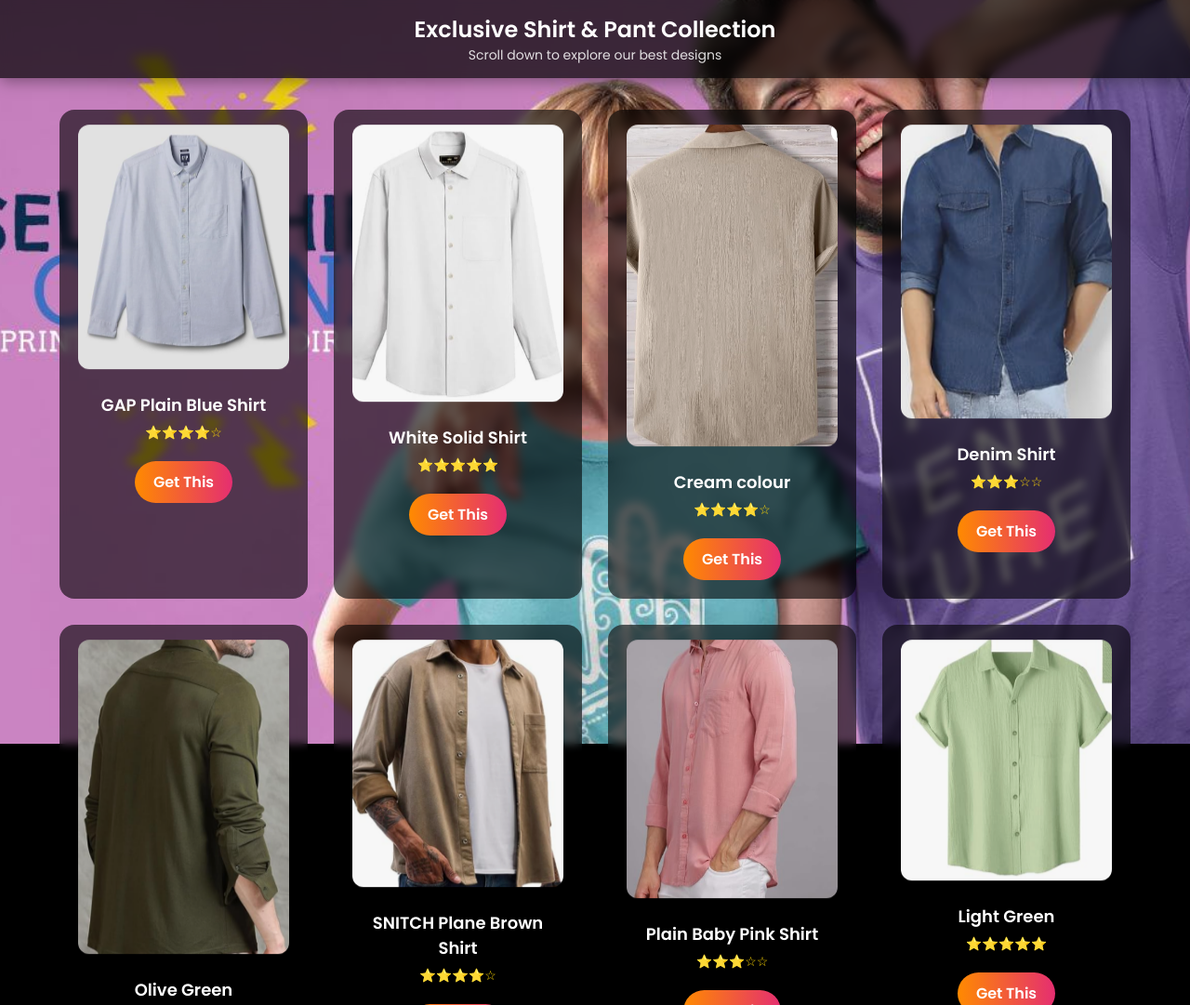
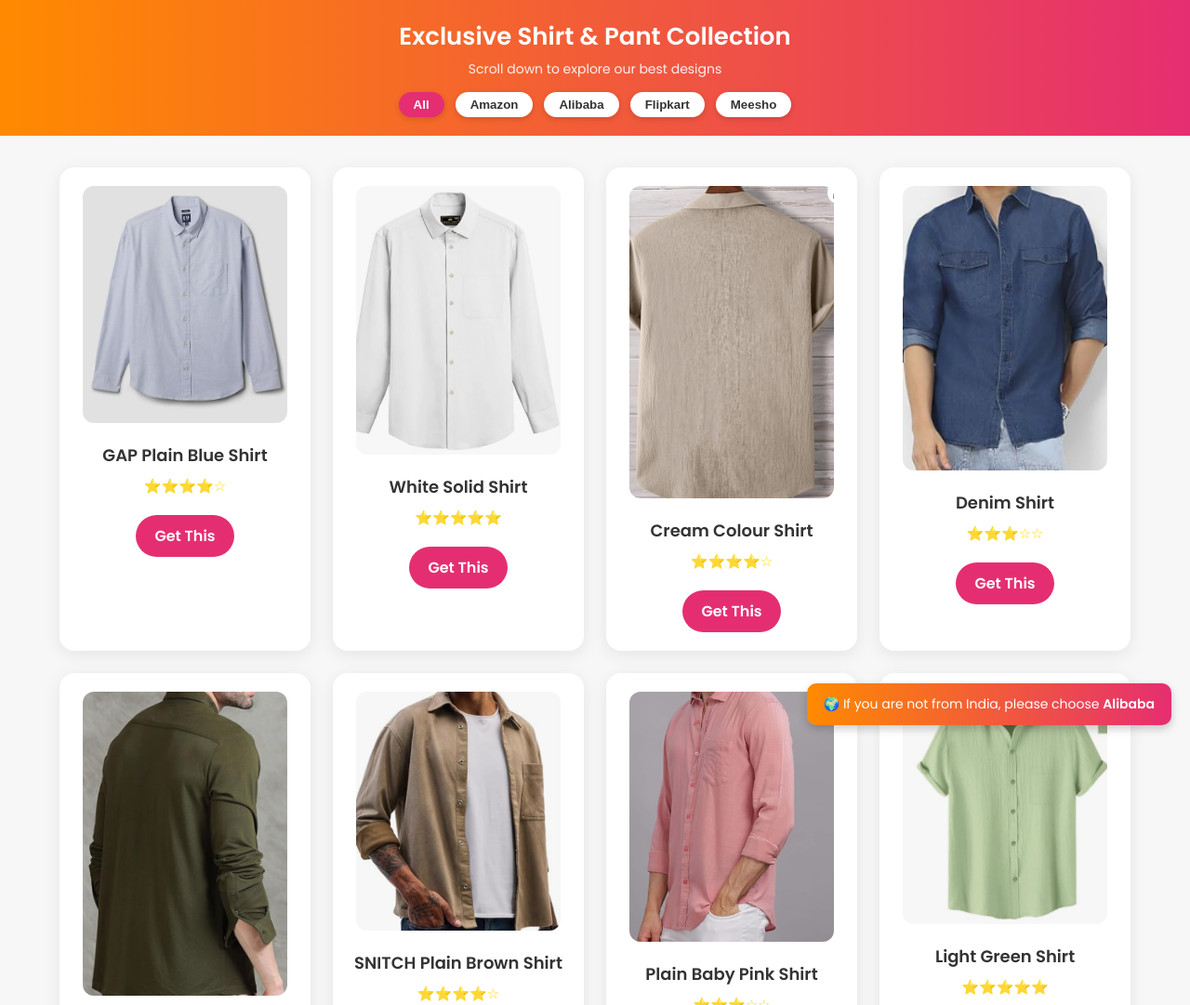
Before and after one commit to srinivaskalyan-max/shop-blogaihub, a plain HTML site: page index.html in a window 1280 px wide. Shown: the top 1081 px of the page at 93% size. Drawn offline with Linux system fonts and the light colour scheme.

Commit message:
Update index.html

```diff
--- a/index.html
+++ b/index.html
@@ -3,122 +3,117 @@
 <head>
 <meta charset="UTF-8" />
 <meta name="viewport" content="width=device-width, initial-scale=1.0"/>
-<title>Shirt Sales Page</title>
+<title>Exclusive Shirt & Pant Collection</title>
 
 <!-- Font -->
 <link href="https://fonts.googleapis.com/css2?family=Poppins:wght@400;600&display=swap" rel="stylesheet">
 
 <style>
-  :root{
-    --text:#ffffff;
-    --card-bg:rgba(0,0,0,0.6);
-    --header-bg:rgba(0,0,0,0.7);
-    --glow:rgba(255,140,0,0.4);
-    --btn-grad-start:#ff8a00;
-    --btn-grad-end:#e52e71;
-  }
-
   *{margin:0; padding:0; box-sizing:border-box}
   body{
     font-family:'Poppins',sans-serif;
-    color:var(--text);
-    background:#000;
-    overflow-x:hidden;
+    background:#f7f7f7;
+    color:#333;
   }
 
-  .background{
-    background:url('back.png') no-repeat center center fixed;
-    background-size:cover;
-    position:fixed; inset:0;
-    z-index:-1;
-    transition:opacity .3s ease, filter .3s ease;
+  header{
+    background:linear-gradient(90deg,#ff8a00,#e52e71);
+    padding:20px 5%;
+    color:white;
+    text-align:center;
   }
-  body.scrolled .background{opacity:.85; filter:contrast(0.95) saturate(1.05)}
+  header h1{font-size:26px; font-weight:700;}
+  header p{font-size:14px; margin-top:5px; opacity:.9;}
 
-  header{
-    position:sticky; top:0; z-index:100;
-    background:var(--header-bg);
-    backdrop-filter:blur(6px);
-    padding:14px 5%;
-    text-align:center;
-    box-shadow:0 4px 15px rgba(0,0,0,.35);
+  /* 🔹 Filter Bar */
+  #filters {
+    display:flex;
+    justify-content:center;
+    gap:12px;
+    flex-wrap:wrap;
+    margin-top:14px;
   }
-  header h1{font-size:24px}
-  header p{font-size:14px; opacity:.85}
+  .filter-btn {
+    padding:6px 16px;
+    border:none;
+    border-radius:20px;
+    cursor:pointer;
+    background:#fff;
+    color:#333;
+    font-weight:600;
+    box-shadow:0 2px 6px rgba(0,0,0,0.15);
+    transition:all .2s ease;
+  }
+  .filter-btn:hover {
+    background:#f1f1f1;
+    transform:scale(1.05);
+  }
+  .filter-btn.active {
+    background:#e52e71;
+    color:#fff;
+  }
 
   .container{padding:34px 5%}
   .products{
     display:grid;
-    grid-template-columns:repeat(auto-fit,minmax(250px,1fr));
-    gap:28px;
+    grid-template-columns:repeat(auto-fit,minmax(240px,1fr));
+    gap:24px;
   }
 
   .product{
-    background:var(--card-bg);
+    background:#fff;
     border-radius:16px;
     padding:20px;
     text-align:center;
-    backdrop-filter:blur(5px);
+    box-shadow:0 4px 18px rgba(0,0,0,0.08);
     transition:transform .25s ease, box-shadow .25s ease;
   }
   .product:hover{
     transform:translateY(-6px);
-    box-shadow:0 12px 42px var(--glow);
+    box-shadow:0 12px 28px rgba(0,0,0,0.12);
   }
 
   .product img{
     width:100%;
-    max-width:240px;
+    max-width:220px;
     border-radius:12px;
-    animation:float 3s ease-in-out infinite;
-    transition:transform .25s ease;
   }
-  .product:hover img{transform:scale(1.06)}
-  @keyframes float{0%,100%{transform:translateY(0)} 50%{transform:translateY(-5px)}}
-
-  .product h2{margin:14px 0 6px; font-size:18px}
-  .price{font-size:16px; margin:4px 0;}
-  .price .old{text-decoration:line-through; opacity:.6; margin-right:8px}
-  .rating{font-size:14px; color:gold; margin-bottom:10px}
+  .product h2{margin:14px 0 8px; font-size:18px; font-weight:600;}
+  .rating{font-size:15px; color:gold; margin-bottom:10px}
 
   .btn{
     display:inline-block;
     margin-top:10px;
     padding:10px 20px;
-    background:linear-gradient(90deg,var(--btn-grad-start),var(--btn-grad-end));
-    color:#fff; text-decoration:none; border-radius:26px; font-weight:700;
-    transition:transform .18s ease;
+    background:#e52e71;
+    color:#fff; text-decoration:none; border-radius:26px; font-weight:600;
+    transition:transform .18s ease, background .2s;
     cursor:pointer;
   }
-  .btn:hover{transform:scale(1.08)}
+  .btn:hover{transform:scale(1.08); background:#c21c5e}
 
   /* Modal Popup */
   .modal{
     display:none;
     position:fixed;
     inset:0;
-    background:rgba(0,0,0,0.7);
-    backdrop-filter:blur(4px);
+    background:rgba(0,0,0,0.65);
     z-index:1000;
     align-items:center;
     justify-content:center;
   }
   .modal-content{
-    background:#111;
+    background:#fff;
     padding:25px;
     border-radius:18px;
     text-align:center;
     max-width:340px;
-    box-shadow:0 8px 30px rgba(0,0,0,0.6);
+    box-shadow:0 8px 30px rgba(0,0,0,0.4);
     animation:pop .3s ease;
   }
   @keyframes pop{0%{transform:scale(0.8);opacity:0}100%{transform:scale(1);opacity:1}}
-  .modal h2{
-    margin-bottom:12px;
-    font-size:20px;
-    color:#ffcc00;
-  }
-  .modal p{margin-bottom:20px; font-size:15px; color:#ddd}
+  .modal h2{margin-bottom:12px; font-size:20px; color:#e52e71;}
+  .modal p{margin-bottom:20px; font-size:15px; color:#555}
   .modal button{
     margin:6px;
     padding:10px 18px;
@@ -132,17 +127,47 @@
   .modal .india:hover{background:#218838;}
   .modal .other{background:#007bff; color:#fff;}
   .modal .other:hover{background:#0056b3;}
+
+  /*popup for other country */
+   #popup-msg {
+    position: fixed;
+    bottom: 20px;
+    right: 20px;
+    background: linear-gradient(90deg, #ff8a00, #e52e71);
+    color: white;
+    padding: 12px 18px;
+    border-radius: 10px;
+    box-shadow: 0 4px 10px rgba(0,0,0,0.2);
+    font-size: 14px;
+    font-weight: 500;
+    z-index: 9999;
+    animation: fadeIn 1s ease-in-out;
+   }
+    /* Smooth fade-in animation */
+  @keyframes fadeIn {
+    from { opacity: 0; transform: translateY(20px); }
+    to { opacity: 1; transform: translateY(0); }
+  }
 </style>
 </head>
 <body>
 
-<div class="background"></div>
-
 <header>
   <h1>Exclusive Shirt & Pant Collection</h1>
   <p>Scroll down to explore our best designs</p>
+
+  <!-- 🔹 Filter Buttons -->
+  <div id="filters">
+    <button class="filter-btn active" onclick="filterProducts('all', this)">All</button>
+    <button class="filter-btn" onclick="filterProducts('amazon', this)">Amazon</button>
+    <button class="filter-btn" onclick="filterProducts('alibaba', this)">Alibaba</button>
+    <button class="filter-btn" onclick="filterProducts('flipkart', this)">Flipkart</button>
+    <button class="filter-btn" onclick="filterProducts('meesho', this)">Meesho</button>
+  </div>
 </header>
-
+<div id="popup-msg">
+  🌍 If you are not from India, please choose <b>Alibaba</b>
+</div>
 <div class="container">
   <div id="products" class="products">
 
@@ -161,8 +186,8 @@
 </div>
 
 <div class="product">
-      <img src="Cream colour.png" alt="Cream colour">
-      <h2>Cream colour</h2>
+  <img src="Cream colour.png" alt="Cream Colour Shirt">
+  <h2>Cream Colour Shirt</h2>
   <p class="rating">⭐⭐⭐⭐☆</p>
   <a href="#" class="btn" onclick="openPopup('https://amzn.to/45Gfb8y','https://rzekl.com/g/1e8d11449480c609efd416525dc3e8/?ulp=https%3A%2F%2Fwww.aliexpress.us%2Fitem%2F3256807300401025.html&subid=Shirts+vin')">Get This</a>
 </div>
@@ -175,15 +200,15 @@
 </div>
 
 <div class="product">
-      <img src="Olive Green.png" alt="Olive Green">
-      <h2>Olive Green</h2>
+  <img src="Olive Green.png" alt="Olive Green Shirt">
+  <h2>Olive Green Shirt</h2>
   <p class="rating">⭐⭐⭐⭐⭐</p>
   <a href="#" class="btn" onclick="openPopup('https://amzn.to/4mrHdf8','https://rzekl.com/g/1e8d11449480c609efd416525dc3e8/?ulp=https%3A%2F%2Fwww.aliexpress.us%2Fitem%2F3256808308694245.html&subid=Shirts+vintage')">Get This</a>
 </div>
 
 <div class="product">
-      <img src="SNITCH Plane Brown Shirt.png" alt="SNITCH Plane Brown Shirt">
-      <h2>SNITCH Plane Brown Shirt</h2>
+  <img src="SNITCH Plane Brown Shirt.png" alt="SNITCH Plain Brown Shirt">
+  <h2>SNITCH Plain Brown Shirt</h2>
   <p class="rating">⭐⭐⭐⭐☆</p>
   <a href="#" class="btn" onclick="openPopup('https://amzn.to/4lGnqre','https://rzekl.com/g/1e8d11449480c609efd416525dc3e8/?ulp=https%3A%2F%2Fwww.aliexpress.us%2Fitem%2F3256809436079269.html')">Get This</a>
 </div>
@@ -196,8 +221,8 @@
 </div>
 
 <div class="product">
-      <img src="Light Green.png" alt="Light Green">
-      <h2>Light Green</h2>
+  <img src="Light Green.png" alt="Light Green Shirt">
+  <h2>Light Green Shirt</h2>
   <p class="rating">⭐⭐⭐⭐⭐</p>
   <a href="#" class="btn" onclick="openPopup('https://amzn.to/4mLWRBB','https://rzekl.com/g/1e8d11449480c609efd416525dc3e8/?ulp=https%3A%2F%2Fwww.aliexpress.us%2Fitem%2F3256808308694245.html&subid=Shirts+vintage')">Get This</a>
 </div>
@@ -224,8 +249,8 @@
 </div>
 
 <div class="product">
-      <img src="Light Green Solid Tapered Fit.png" alt="Light Green Solid Tapered Fit">
-      <h2>Light Green Tapered Fit</h2>
+  <img src="Light Green Solid Tapered Fit.png" alt="Light Green Solid Tapered Fit Pant">
+  <h2>Light Green Tapered Fit Pant</h2>
   <p class="rating">⭐⭐⭐⭐☆</p>
   <a href="#" class="btn" onclick="openPopup('https://amzn.to/45TBF76','https://global-link.com/light-green')">Get This</a>
 </div>
@@ -247,7 +272,6 @@
   </div>
 </div>
 
-
 <!-- Modal -->
 <div id="popup" class="modal">
   <div class="modal-content">
@@ -263,7 +287,7 @@ let indiaUrl="", otherUrl="";
 
 function openPopup(india, other){
   indiaUrl = india;
-  otherUrl = other;
+  otherUrl = other || india; // if no second link, fallback to same
   document.getElementById("popup").style.display="flex";
 }
 
@@ -282,6 +306,40 @@ window.onclick = function(e){
     document.getElementById("popup").style.display="none";
   }
 }
+
+// 🔹 Filtering Logic
+function filterProducts(store, btn) {
+  const products = document.querySelectorAll('.product');
+
+  products.forEach(prod => {
+    const btnEl = prod.querySelector('.btn');
+    const onClick = btnEl.getAttribute('onclick');
+
+    const urls = onClick.match(/'(.*?)'/g)?.map(u => u.replace(/'/g, ""));
+    const indiaUrl = urls ? urls[0] : "";
+    const otherUrl = urls ? urls[1] : "";
+    const allLinks = indiaUrl + " " + otherUrl;
+
+    let show = false;
+    if (store === "all") {
+      show = true;
+    } else if (store === "amazon" && allLinks.includes("amzn.to")) {
+      show = true;
+    } else if (store === "alibaba" && (allLinks.includes("alibaba") || allLinks.includes("aliexpress"))) {
+      show = true;
+    } else if (store === "flipkart" && allLinks.includes("flipkart")) {
+      show = true;
+    } else if (store === "meesho" && allLinks.includes("meesho")) {
+      show = true;
+    }
+
+    prod.style.display = show ? "block" : "none";
+  });
+
+  // Highlight active button
+  document.querySelectorAll('.filter-btn').forEach(b => b.classList.remove('active'));
+  btn.classList.add('active');
+}
 </script>
 
 </body>
```
Lines whose indentation alone changed are shown as unchanged.
